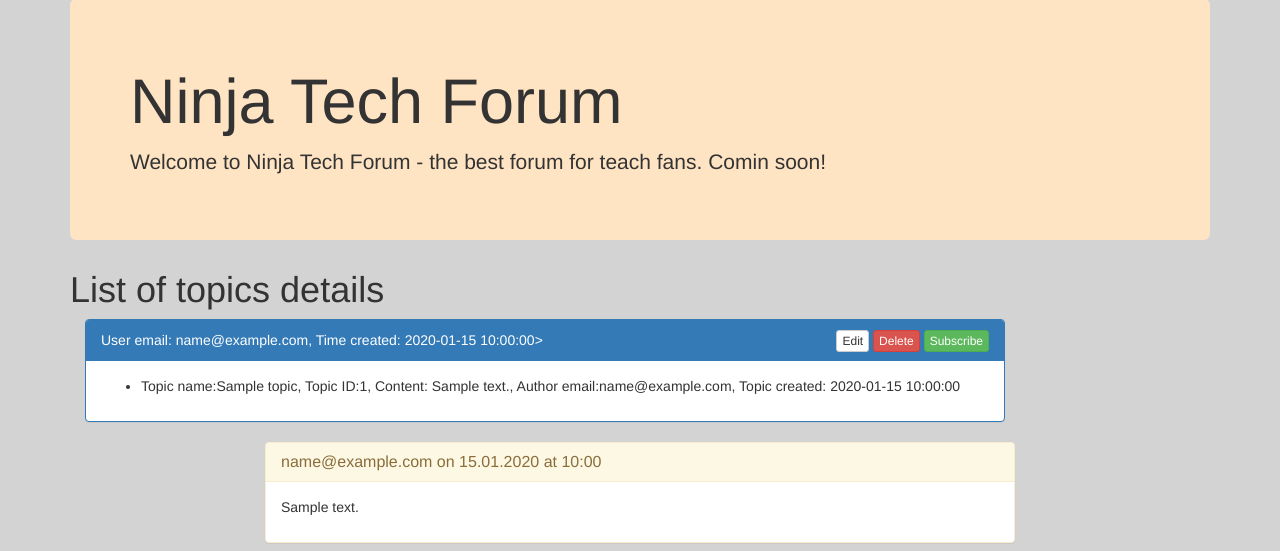
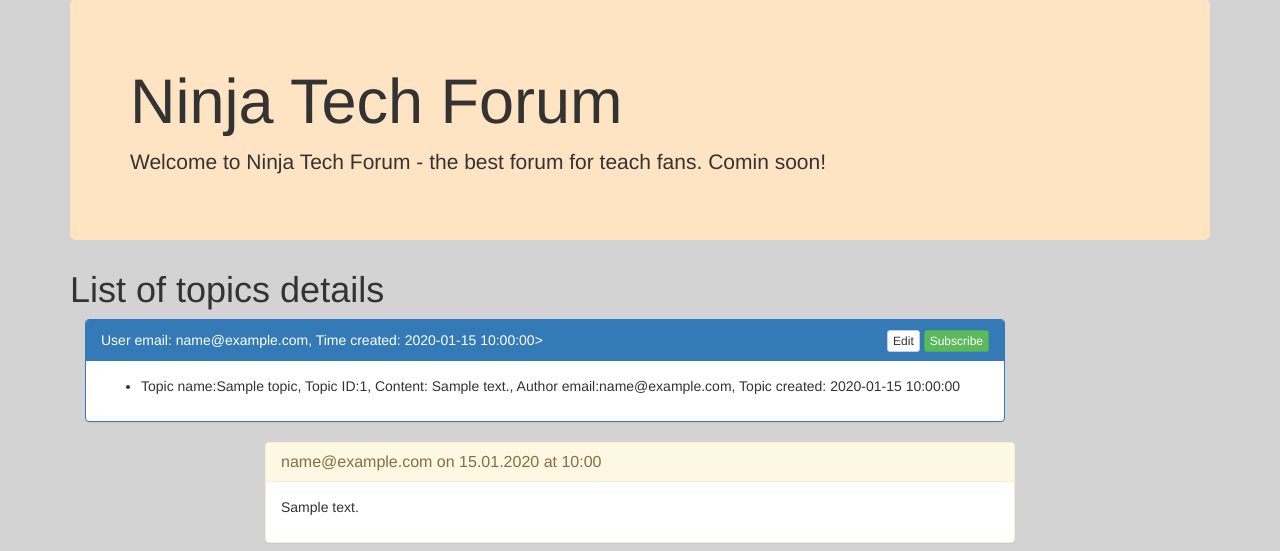
Before and after one commit to Vrcelj1979/Delete-a-topic, a Python web app: template templates/topic_details.html in a window 1280 px wide. Shown: the part 167-718 px from the top of the page. Run offline with Jinja, Linux system fonts and the light colour scheme; the template is opened without the code that fills it: most values are stand-ins (such as "Sample title", 1, 10 or a date in 2020); some libraries are stand-ins or nearby versions.

Commit message:
Update topic_details.html

```diff
--- a/templates/topic_details.html
+++ b/templates/topic_details.html
@@ -16,7 +16,11 @@
                 <span class="pull-left">User email: {{ topic.author_email }}, Time created: {{ topic.created }}</span>
                 <span class="pull-right">
                     <button type="submit" class="btn btn-xs btn-default">Edit</button>
-                    <button type="submit" class="btn btn-xs btn-danger">Delete</button>
+                    {% if user and user.email() == topic.author_email  %}
+                    <form action="/topic/{{topic.key.id()}}/delete" method="post">
+                        <button type="submit" class="btn btn-xs btn-danger">Delete</button>
+                    </form>
+                    {% endif %}
                     <button type="submit" class="btn btn-xs btn-success">Subscribe</button>
                 </span>>
             </div>
@@ -69,12 +73,4 @@
         </div>
     </div>
 </div> <!-- END ADD COMMENT -->
-{% if user and user.email() == topic.author_email  %}
-<div class="alert alert-danger" role="alert">
-    Do you wish to delete topic?
-    <form action="/topic/{{topic.key.id()}}/delete" method="post">
-        <button class="btn btn-success btn-xs">Delete</button>
-    </form>
-</div>
-{% endif %}
 {% endblock content %}
```
